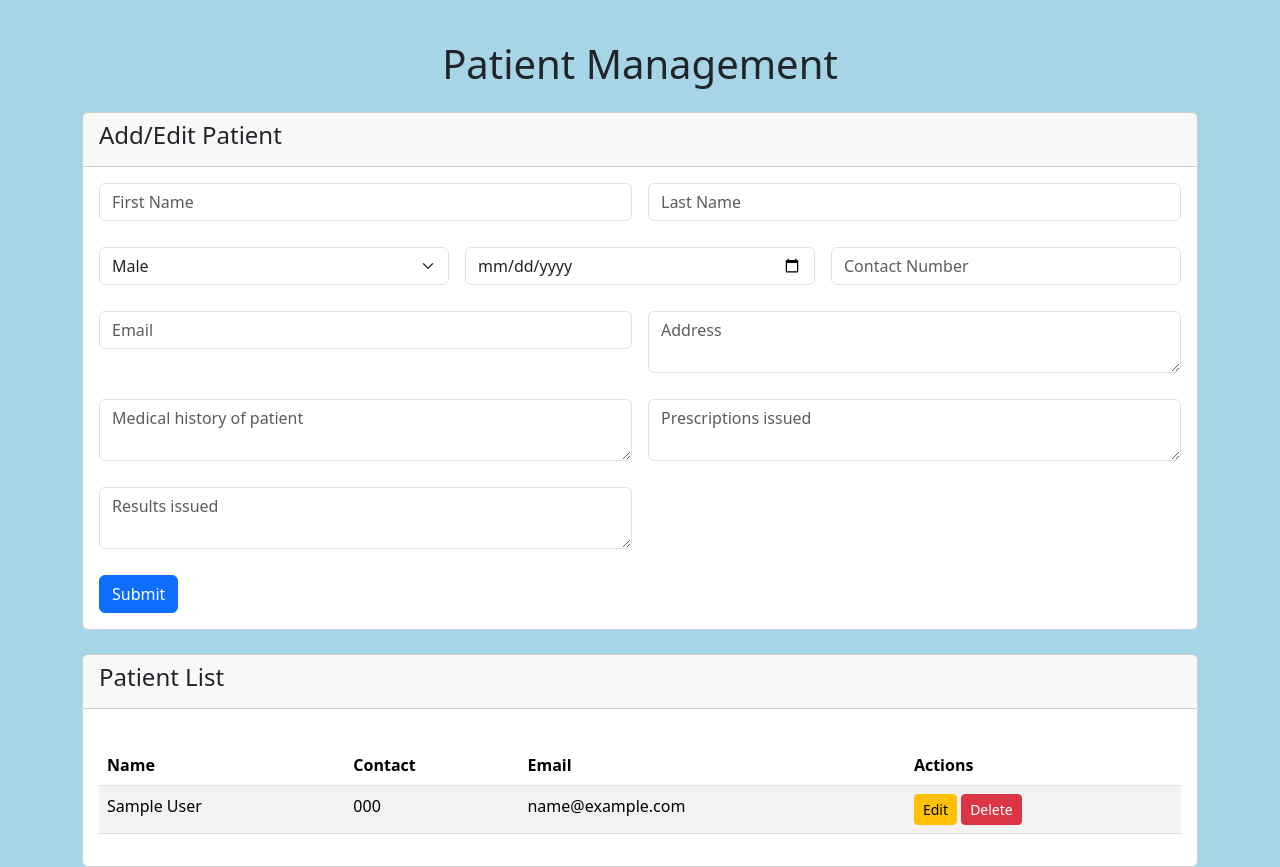
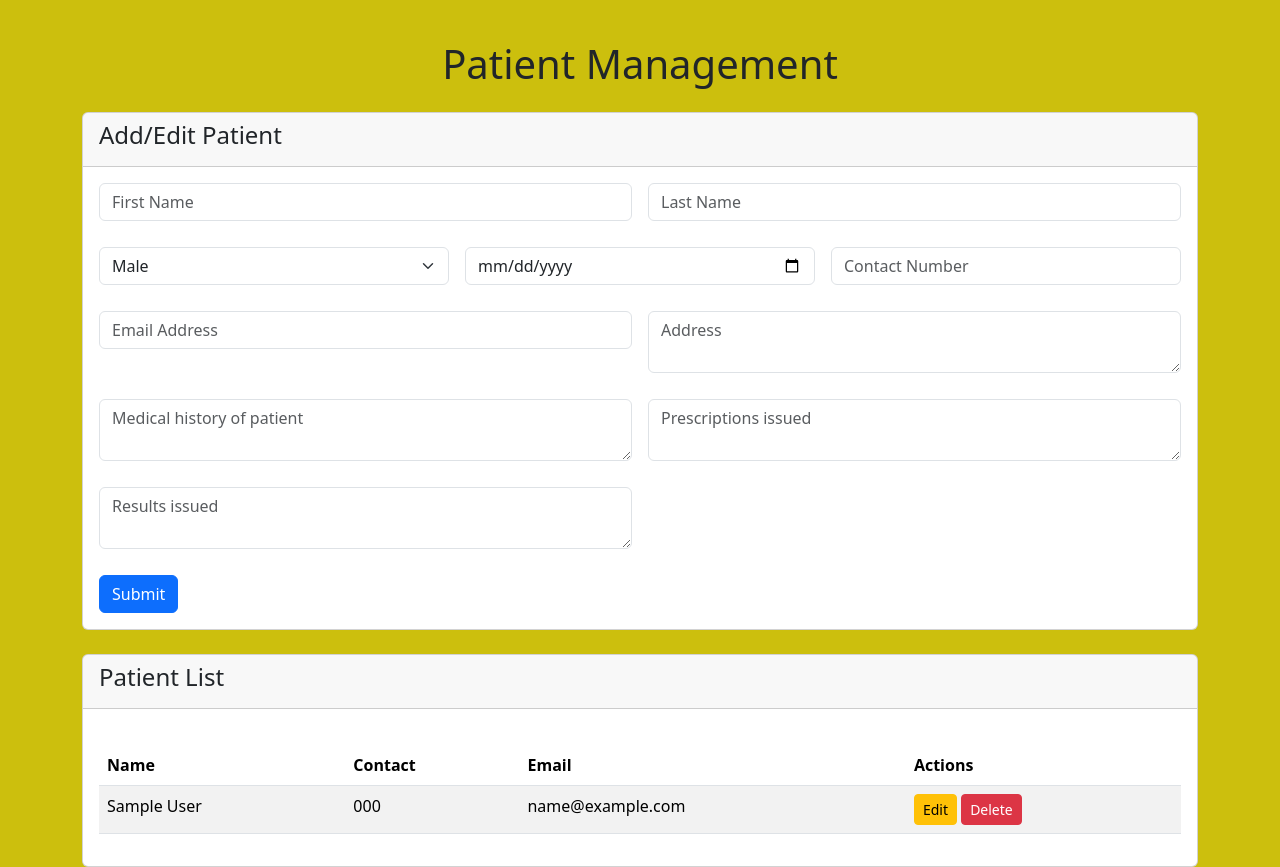
Before and after one commit to Harith-K/new_patient_service, a FastAPI app: page /patients in a window 1280 px wide. Shown: the part 58-925 px from the top of the page. Run offline with FastAPI, Linux system fonts and the light colour scheme; tables that the repository leaves empty hold one stand-in row (values such as "Sample post"); some libraries are stand-ins or nearby versions.

Commit message:
Changed UI

```diff
--- a/patient_record_service/templates/index.html
+++ b/patient_record_service/templates/index.html
@@ -9,7 +9,7 @@
     <style>
         body {
             padding-top: 50px;
-            background-color: #a6d5e7;
+            background-color: #ccbf0d;
         }
         .navbar-brand img {
             height: 40px;
@@ -109,7 +109,7 @@
                             type="email"
                             class="form-control"
                             name="email"
-                            placeholder="Email"
+                            placeholder="Email Address"
                             value="{{ patient_data.email if patient_data else '' }}"
                             required
                         />
```
